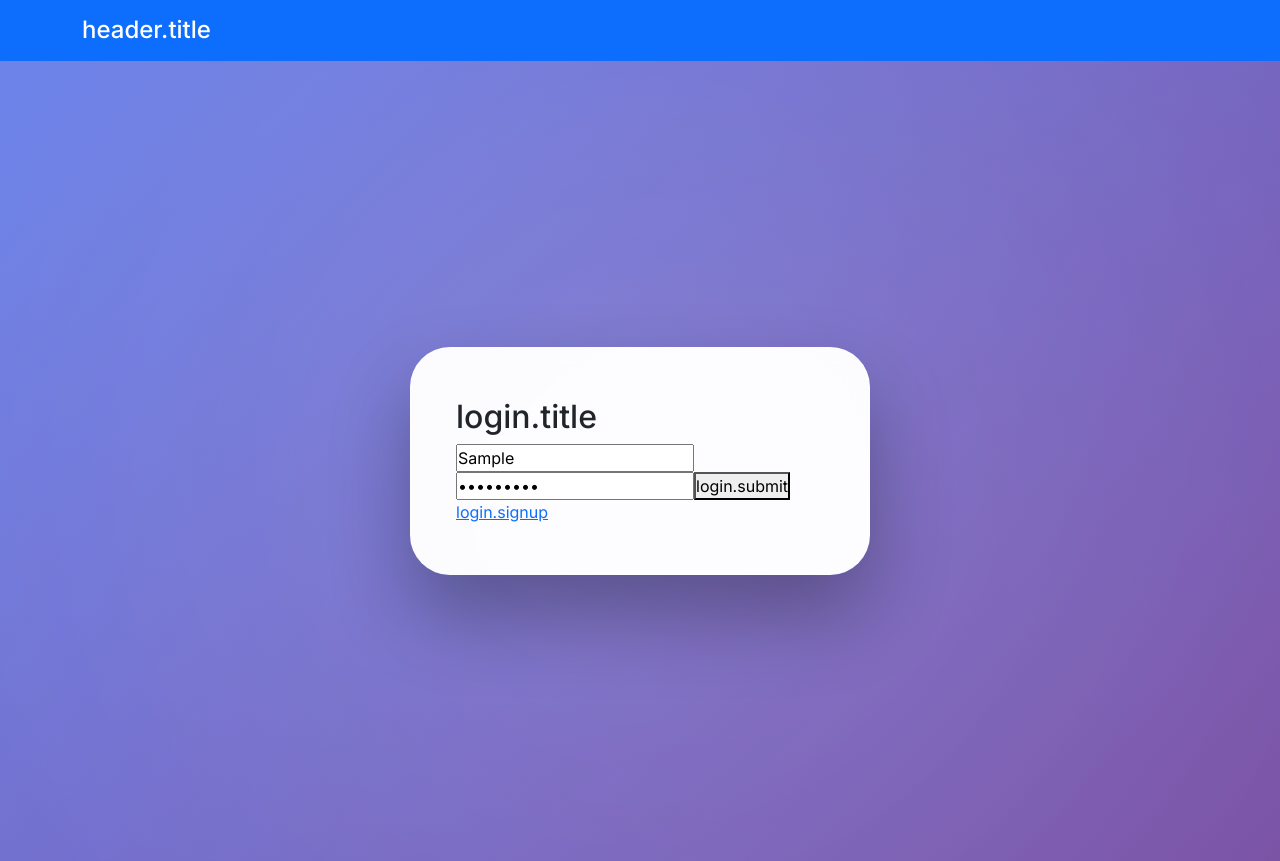
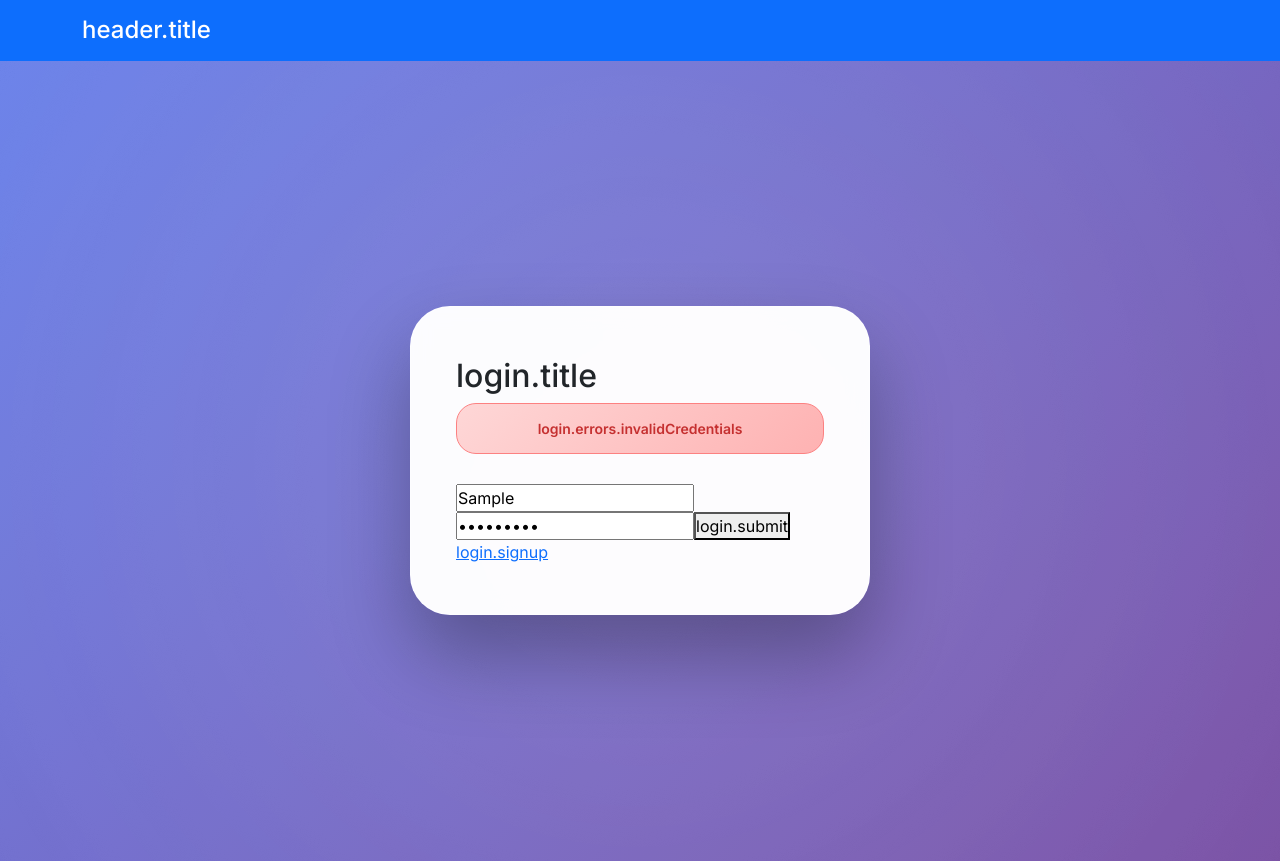
Before and after one commit to l1nky358/fullstack-javascript-project-12, a React (Vite) app in the folder frontend/: page /login in a window 1280 px wide. Both pictures are taken after typing "Sample", "Sample123" into the empty fields and a click on the button "login.submit". Built offline with nearby package versions, Linux system fonts and the light colour scheme; no server answers.

Commit message:
Update Login.jsx

```diff
--- a/frontend/src/components/pages/Login.jsx
+++ b/frontend/src/components/pages/Login.jsx
@@ -31,6 +31,8 @@ const Login = () => {
       <div className="auth-card">
         <h2>{t('login.title')}</h2>
 
+        {error && <div className="auth-error">{error}</div>}
+
         <form onSubmit={handleSubmit}>
           <input
             type="text"
```
